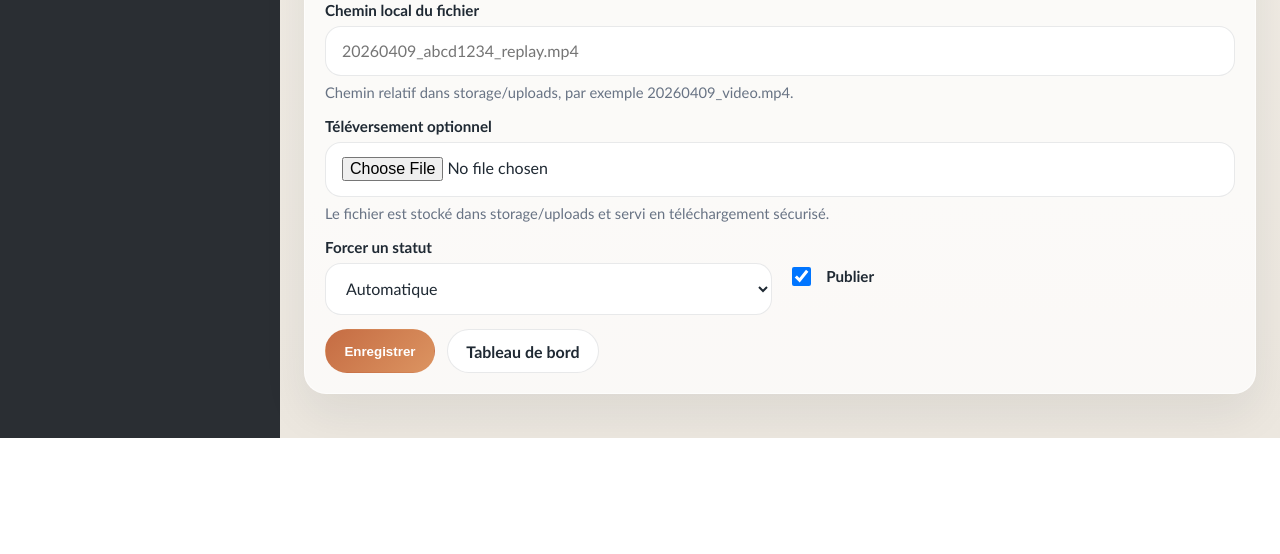
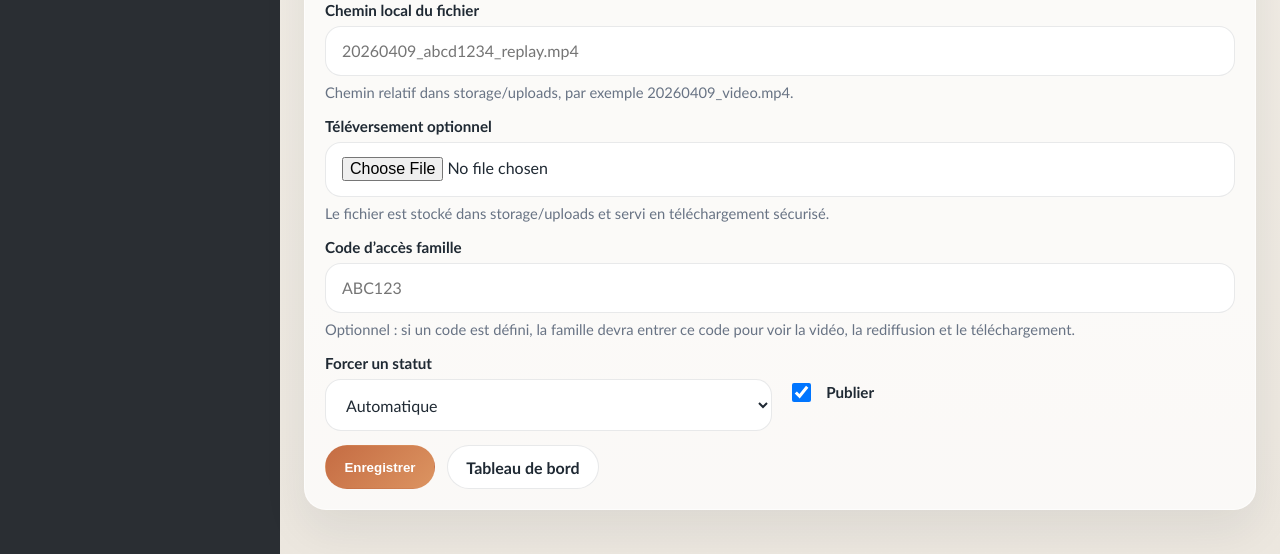
Before and after one commit to UrbanCS/webcast, a PHP site: page /admin/events/create/ in a window 1280 px wide. Shown: the part 926-1480 px from the top of the page. Before the commit the page ends 1364 px from the top, so only its background shows below. Run offline with PHP 8.4, Linux system fonts and the light colour scheme; the visitor is signed in with stand-in values (Sample User, id 1).

Commit message:
Add family access code protection

```diff
--- a/app/Controllers/AdminController.php
+++ b/app/Controllers/AdminController.php
@@ -232,6 +232,8 @@ class AdminController
             'youtube_replay_input' => trim((string) ($_POST['youtube_replay_input'] ?? '')),
             'download_url' => trim((string) ($_POST['download_url'] ?? '')),
             'local_file_path' => trim((string) ($_POST['local_file_path'] ?? '')),
+            'access_code' => trim((string) ($_POST['access_code'] ?? '')),
+            'clear_access_code' => isset($_POST['clear_access_code']) ? 1 : 0,
             'manual_status' => trim((string) ($_POST['manual_status'] ?? '')),
             'is_published' => isset($_POST['is_published']) ? 1 : 0,
         ];
@@ -294,6 +296,10 @@ class AdminController
             $errors['download_url'] = \lang('validation_download_url');
         }
 
+        if ($formData['access_code'] !== '' && strlen($formData['access_code']) < 4) {
+            $errors['access_code'] = \lang('validation_access_code');
+        }
+
         $localFilePath = null;
         if ($formData['local_file_path'] !== '') {
             $localFilePath = $this->uploadService->sanitizeRelativePath($formData['local_file_path']);
@@ -321,6 +327,15 @@ class AdminController
             $manualStatus = null;
         }
 
+        $accessCodeHash = (string) ($existing['access_code_hash'] ?? '');
+        if ((int) $formData['clear_access_code'] === 1) {
+            $accessCodeHash = '';
+        }
+
+        if ($formData['access_code'] !== '') {
+            $accessCodeHash = password_hash($formData['access_code'], PASSWORD_DEFAULT);
+        }
+
         $payload = [
             'title' => $formData['title'],
             'slug' => $formData['slug'],
@@ -334,6 +349,7 @@ class AdminController
             'youtube_replay_video_id' => $replay['video_id'],
             'download_url' => $formData['download_url'] !== '' ? $formData['download_url'] : null,
             'local_file_path' => $localFilePath,
+            'access_code_hash' => $accessCodeHash !== '' ? $accessCodeHash : null,
             'manual_status' => $manualStatus,
             'is_published' => $formData['is_published'],
         ];
@@ -369,6 +385,8 @@ class AdminController
             'youtube_replay_input' => '',
             'download_url' => '',
             'local_file_path' => '',
+            'access_code' => '',
+            'clear_access_code' => 0,
             'manual_status' => '',
             'is_published' => 1,
         ];
@@ -387,6 +405,8 @@ class AdminController
             'youtube_replay_input' => (string) ($event['youtube_replay_input'] ?? ''),
             'download_url' => (string) ($event['download_url'] ?? ''),
             'local_file_path' => (string) ($event['local_file_path'] ?? ''),
+            'access_code' => '',
+            'clear_access_code' => 0,
             'manual_status' => (string) ($event['manual_status'] ?? ''),
             'is_published' => (int) $event['is_published'],
         ];
--- a/app/Models/BroadcastEvent.php
+++ b/app/Models/BroadcastEvent.php
@@ -92,11 +92,11 @@ class BroadcastEvent
             'INSERT INTO broadcast_events (
                 title, slug, description, start_at, duration_minutes, timezone,
                 youtube_live_input, youtube_live_video_id, youtube_replay_input, youtube_replay_video_id,
-                download_url, local_file_path, manual_status, is_published, created_at, updated_at
+                download_url, local_file_path, access_code_hash, manual_status, is_published, created_at, updated_at
             ) VALUES (
                 :title, :slug, :description, :start_at, :duration_minutes, :timezone,
                 :youtube_live_input, :youtube_live_video_id, :youtube_replay_input, :youtube_replay_video_id,
-                :download_url, :local_file_path, :manual_status, :is_published, NOW(), NOW()
+                :download_url, :local_file_path, :access_code_hash, :manual_status, :is_published, NOW(), NOW()
             )'
         );
         $statement->execute($payload);
@@ -122,6 +122,7 @@ class BroadcastEvent
                 youtube_replay_video_id = :youtube_replay_video_id,
                 download_url = :download_url,
                 local_file_path = :local_file_path,
+                access_code_hash = :access_code_hash,
                 manual_status = :manual_status,
                 is_published = :is_published,
                 updated_at = NOW()
--- a/app/Views/admin/dashboard.php
+++ b/app/Views/admin/dashboard.php
@@ -71,6 +71,9 @@ defined('LSB_APP') or exit;
                             <td>
                                 <strong><?= e($event['title']); ?></strong>
                                 <div class="muted-text"><?= e($event['slug']); ?></div>
+                                <?php if (!empty($event['access_code_hash'])): ?>
+                                    <div class="muted-text"><?= e(lang('private_access')); ?></div>
+                                <?php endif; ?>
                             </td>
                             <td><span class="badge <?= e($event['status_badge_class']); ?>"><?= e($event['status_label']); ?></span></td>
                             <td><?= e($event['display_start_at']); ?></td>
--- a/app/Views/admin/form.php
+++ b/app/Views/admin/form.php
@@ -98,6 +98,20 @@ defined('LSB_APP') or exit;
                 <?php if (!empty($errors['upload_file'])): ?><small class="form-error"><?= e($errors['upload_file']); ?></small><?php endif; ?>
             </label>
 
+            <label class="form-field form-field--full">
+                <span><?= e(lang('access_code')); ?></span>
+                <input type="text" name="access_code" value="<?= e($formData['access_code']); ?>" placeholder="<?= e(!empty($event['access_code_hash']) ? lang('access_code_keep_placeholder') : 'ABC123'); ?>" data-no-draft>
+                <small class="form-help"><?= e(!empty($event['access_code_hash']) ? lang('access_code_configured_help') : lang('access_code_help')); ?></small>
+                <?php if (!empty($errors['access_code'])): ?><small class="form-error"><?= e($errors['access_code']); ?></small><?php endif; ?>
+            </label>
+
+            <?php if (!empty($event['access_code_hash'])): ?>
+                <label class="form-field checkbox-field">
+                    <input type="checkbox" name="clear_access_code" value="1"<?= checked($formData['clear_access_code']); ?> data-no-draft>
+                    <span><?= e(lang('clear_access_code')); ?></span>
+                </label>
+            <?php endif; ?>
+
             <label class="form-field">
                 <span><?= e(lang('manual_override')); ?></span>
                 <select name="manual_status">
--- a/config/lang/fr.php
+++ b/config/lang/fr.php
@@ -32,6 +32,7 @@ return [
     'download_url' => 'URL de téléchargement',
     'local_file_path' => 'Chemin local du fichier',
     'optional_upload' => 'Téléversement optionnel',
+    'access_code' => 'Code d’accès famille',
     'status' => 'Statut',
     'automatic_status' => 'Automatique',
     'scheduled' => 'Diffusion prévue',
@@ -86,6 +87,8 @@ return [
     'validation_youtube' => 'Le lien YouTube ne contient pas d’identifiant vidéo valide.',
     'validation_download_url' => 'L’URL de téléchargement doit être absolue ou commencer par /.',
     'validation_local_path' => 'Le chemin local doit rester dans storage/uploads et utiliser une extension autorisée.',
+    'validation_access_code' => 'Le code d’accès doit contenir au moins 4 caractères.',
+    'invalid_access_code' => 'Code d’accès invalide.',
     'upload_invalid_extension' => 'Le fichier doit être un mp4, mov, zip ou pdf.',
     'upload_too_large' => 'Le fichier dépasse la taille maximale autorisée.',
     'upload_error' => 'Le téléversement du fichier a échoué.',
@@ -102,6 +105,14 @@ return [
     'download_help' => 'Utilisez une URL absolue ou un chemin commençant par /.',
     'local_path_help' => 'Chemin relatif dans storage/uploads, par exemple 20260409_video.mp4.',
     'upload_help' => 'Le fichier est stocké dans storage/uploads et servi en téléchargement sécurisé.',
+    'access_code_help' => 'Optionnel : si un code est défini, la famille devra entrer ce code pour voir la vidéo, la rediffusion et le téléchargement.',
+    'access_code_configured_help' => 'Un code d’accès est déjà configuré. Laissez ce champ vide pour le conserver, ou entrez un nouveau code pour le remplacer.',
+    'access_code_keep_placeholder' => 'Laisser vide pour conserver le code actuel',
+    'clear_access_code' => 'Retirer le code d’accès',
+    'private_access' => 'Accès privé',
+    'access_required' => 'Code d’accès requis',
+    'access_required_message' => 'Cette diffusion est privée. Entrez le code fourni par Lifstories pour accéder à la vidéo, à la rediffusion et au téléchargement.',
+    'unlock_event' => 'Accéder à la diffusion',
     'share_help' => 'Partagez ce lien sur le site public ou par courriel.',
     'preview_help' => 'Permet de vérifier une diffusion non publiée.',
     'published_label' => 'Visibilité',
--- /dev/null
+++ b/database/add-access-code.sql
@@ -0,0 +1,2 @@
+ALTER TABLE `broadcast_events`
+  ADD COLUMN `access_code_hash` VARCHAR(255) NULL AFTER `local_file_path`;
--- a/database/install.sql
+++ b/database/install.sql
@@ -12,6 +12,7 @@ CREATE TABLE IF NOT EXISTS `broadcast_events` (
   `youtube_replay_video_id` CHAR(11) NULL,
   `download_url` VARCHAR(255) NULL,
   `local_file_path` VARCHAR(255) NULL,
+  `access_code_hash` VARCHAR(255) NULL,
   `manual_status` ENUM('scheduled', 'live', 'replay', 'archived') NULL DEFAULT NULL,
   `is_published` TINYINT(1) NOT NULL DEFAULT 0,
   `created_at` DATETIME NOT NULL DEFAULT CURRENT_TIMESTAMP,
--- a/database/schema.sql
+++ b/database/schema.sql
@@ -12,6 +12,7 @@ CREATE TABLE IF NOT EXISTS `broadcast_events` (
   `youtube_replay_video_id` CHAR(11) NULL,
   `download_url` VARCHAR(255) NULL,
   `local_file_path` VARCHAR(255) NULL,
+  `access_code_hash` VARCHAR(255) NULL,
   `manual_status` ENUM('scheduled', 'live', 'replay', 'archived') NULL DEFAULT NULL,
   `is_published` TINYINT(1) NOT NULL DEFAULT 0,
   `created_at` DATETIME NOT NULL DEFAULT CURRENT_TIMESTAMP,
```
Also changed, not shown: app/Controllers/PublicController.php (+54 -4 lines), app/Views/public/event.php (+31 -1 lines), download.php (+17 -7 lines), public/assets/css/style.css, public/assets/js/admin.js.
